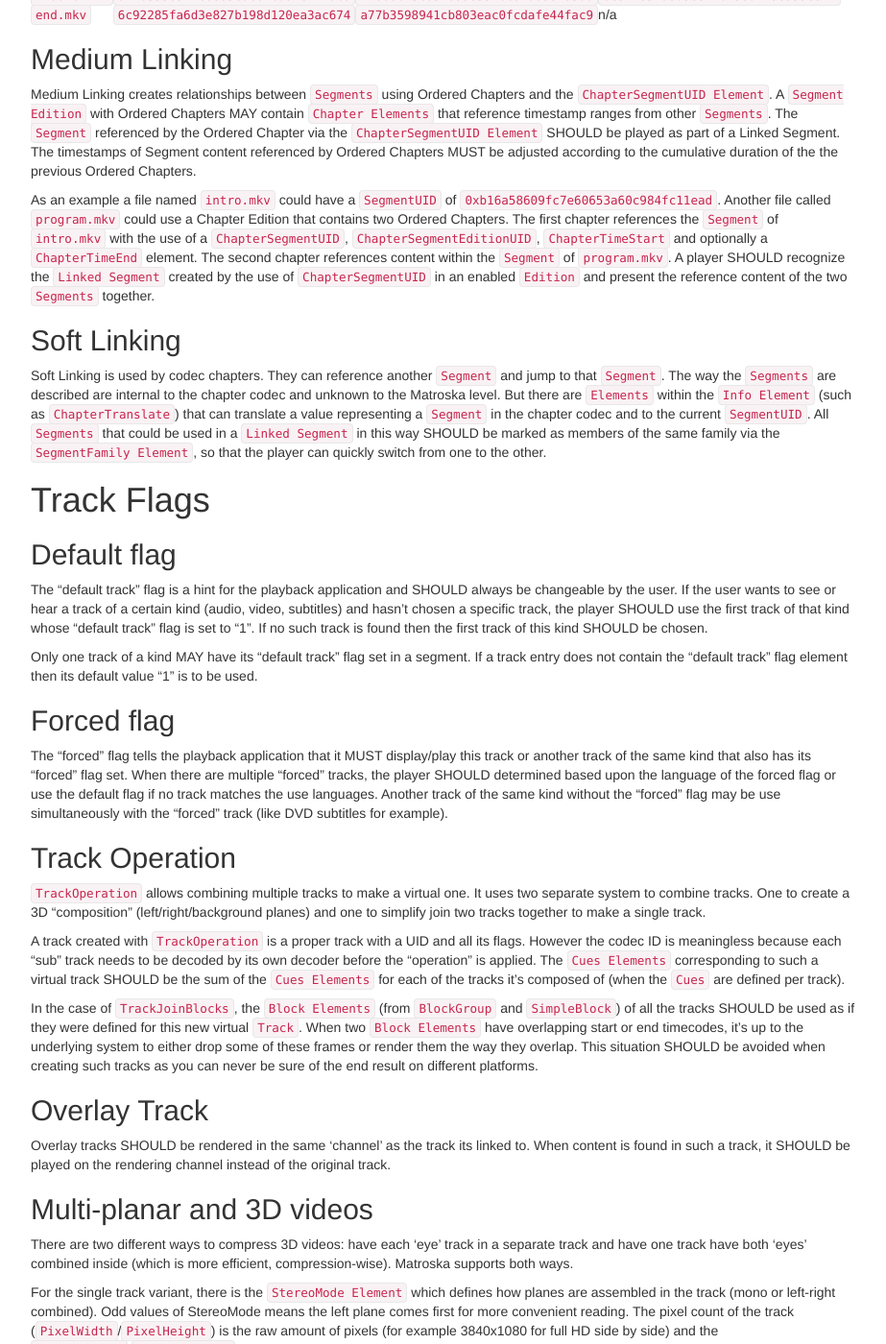
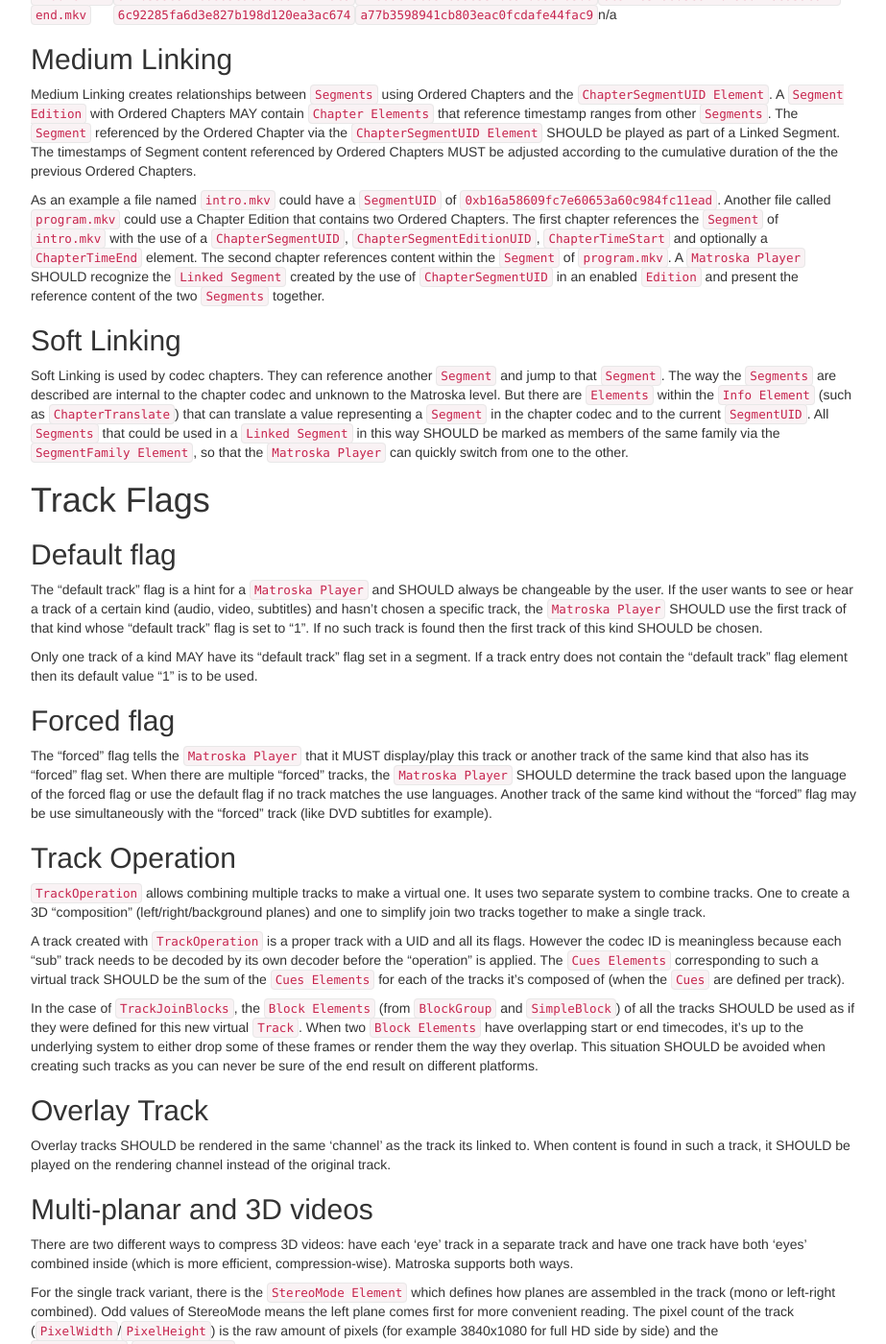
Before and after one commit to ietf-wg-cellar/matroska-specification, a Jekyll site: the page built from notes.md, in a window 1280 px wide and 1400 px high, scrolled down 2881 px. Shown: the whole window at 96% size, without its empty margins (273-1196 px from the left). Built offline with Jekyll 4.4.1, drawn with Linux system fonts in a browser that asks for light colours; our own code applies the rules of GitHub Pages for plain Markdown files; some of the changed text lies outside the part shown.

Commit message:
officiates use of Matroska Player and Matroska Reader (#200)
* officiates use of Matroska Player and Matroska Reader

* update determined with determine the track

```diff
--- a/notes.md
+++ b/notes.md
@@ -40,7 +40,7 @@
 
 # Image cropping
 
-The `PixelCrop Elements` (`PixelCropTop`, `PixelCropBottom`, `PixelCropRight` and `PixelCropLeft`) indicate when and by how much encoded videos frames SHOULD be cropped for display. These Elements allow edges of the frame that are not intended for display, such as the sprockets of a full-frame film scan or the VANC area of a digitized analog videotape, to be stored but hidden. `PixelCropTop` and `PixelCropBottom` store an integer of how many rows of pixels SHOULD be cropped from the top and bottom of the image (respectively). `PixelCropLeft` and `PixelCropRight` store an integer of how many columns of pixels SHOULD be cropped from the left and right of the image (respectively). For example, a pillar-boxed video that stores a 1440x1080 visual image within the center of a padded 1920x1080 encoded image MAY set both `PixelCropLeft` and `PixelCropRight` to `240`, so that a Matroska Player SHOULD crop off 240 columns of pixels from the left and right of the encoded image to present the image with the pillar-boxes hidden.
+The `PixelCrop Elements` (`PixelCropTop`, `PixelCropBottom`, `PixelCropRight` and `PixelCropLeft`) indicate when and by how much encoded videos frames SHOULD be cropped for display. These Elements allow edges of the frame that are not intended for display, such as the sprockets of a full-frame film scan or the VANC area of a digitized analog videotape, to be stored but hidden. `PixelCropTop` and `PixelCropBottom` store an integer of how many rows of pixels SHOULD be cropped from the top and bottom of the image (respectively). `PixelCropLeft` and `PixelCropRight` store an integer of how many columns of pixels SHOULD be cropped from the left and right of the image (respectively). For example, a pillar-boxed video that stores a 1440x1080 visual image within the center of a padded 1920x1080 encoded image MAY set both `PixelCropLeft` and `PixelCropRight` to `240`, so that a `Matroska Player` SHOULD crop off 240 columns of pixels from the left and right of the encoded image to present the image with the pillar-boxes hidden.
 
 # Matroska versioning
 
@@ -104,23 +104,23 @@
 
 Medium Linking creates relationships between `Segments` using Ordered Chapters and the `ChapterSegmentUID Element`. A `Segment Edition` with Ordered Chapters MAY contain `Chapter Elements` that reference timestamp ranges from other `Segments`. The `Segment` referenced by the Ordered Chapter via the `ChapterSegmentUID Element` SHOULD be played as part of a Linked Segment. The timestamps of Segment content referenced by Ordered Chapters MUST be adjusted according to the cumulative duration of the the previous Ordered Chapters.
 
-As an example a file named `intro.mkv` could have a `SegmentUID` of `0xb16a58609fc7e60653a60c984fc11ead`. Another file called `program.mkv` could use a Chapter Edition that contains two Ordered Chapters. The first chapter references the `Segment` of `intro.mkv` with the use of a `ChapterSegmentUID`, `ChapterSegmentEditionUID`, `ChapterTimeStart` and optionally a `ChapterTimeEnd` element. The second chapter references content within the `Segment` of `program.mkv`. A player SHOULD recognize the `Linked Segment` created by the use of `ChapterSegmentUID` in an enabled `Edition` and present the reference content of the two `Segments` together.
+As an example a file named `intro.mkv` could have a `SegmentUID` of `0xb16a58609fc7e60653a60c984fc11ead`. Another file called `program.mkv` could use a Chapter Edition that contains two Ordered Chapters. The first chapter references the `Segment` of `intro.mkv` with the use of a `ChapterSegmentUID`, `ChapterSegmentEditionUID`, `ChapterTimeStart` and optionally a `ChapterTimeEnd` element. The second chapter references content within the `Segment` of `program.mkv`. A `Matroska Player` SHOULD recognize the `Linked Segment` created by the use of `ChapterSegmentUID` in an enabled `Edition` and present the reference content of the two `Segments` together.
 
 ## Soft Linking
 
-Soft Linking is used by codec chapters. They can reference another `Segment` and jump to that `Segment`. The way the `Segments` are described are internal to the chapter codec and unknown to the Matroska level. But there are `Elements` within the `Info Element` (such as `ChapterTranslate`) that can translate a value representing a `Segment` in the chapter codec and to the current `SegmentUID`. All `Segments` that could be used in a `Linked Segment` in this way SHOULD be marked as members of the same family via the `SegmentFamily Element`, so that the player can quickly switch from one to the other.
+Soft Linking is used by codec chapters. They can reference another `Segment` and jump to that `Segment`. The way the `Segments` are described are internal to the chapter codec and unknown to the Matroska level. But there are `Elements` within the `Info Element` (such as `ChapterTranslate`) that can translate a value representing a `Segment` in the chapter codec and to the current `SegmentUID`. All `Segments` that could be used in a `Linked Segment` in this way SHOULD be marked as members of the same family via the `SegmentFamily Element`, so that the `Matroska Player` can quickly switch from one to the other.
 
 # Track Flags
 
 ## Default flag
 
-The "default track" flag is a hint for the playback application and SHOULD always be changeable by the user. If the user wants to see or hear a track of a certain kind (audio, video, subtitles) and hasn't chosen a specific track, the player SHOULD use the first track of that kind whose "default track" flag is set to "1". If no such track is found then the first track of this kind SHOULD be chosen.
+The "default track" flag is a hint for a `Matroska Player` and SHOULD always be changeable by the user. If the user wants to see or hear a track of a certain kind (audio, video, subtitles) and hasn't chosen a specific track, the `Matroska Player` SHOULD use the first track of that kind whose "default track" flag is set to "1". If no such track is found then the first track of this kind SHOULD be chosen.
 
 Only one track of a kind MAY have its "default track" flag set in a segment. If a track entry does not contain the "default track" flag element then its default value "1" is to be used.
 
 ## Forced flag
 
-The "forced" flag tells the playback application that it MUST display/play this track or another track of the same kind that also has its "forced" flag set. When there are multiple "forced" tracks, the player SHOULD determined based upon the language of the forced flag or use the default flag if no track matches the use languages. Another track of the same kind without the "forced" flag may be use simultaneously with the "forced" track (like DVD subtitles for example).
+The "forced" flag tells the `Matroska Player` that it MUST display/play this track or another track of the same kind that also has its "forced" flag set. When there are multiple "forced" tracks, the `Matroska Player` SHOULD determine the track based upon the language of the forced flag or use the default flag if no track matches the use languages. Another track of the same kind without the "forced" flag may be use simultaneously with the "forced" track (like DVD subtitles for example).
 
 ## Track Operation
 
@@ -146,7 +146,7 @@
 
 The 3D support is still in infancy and may evolve to support more features.
 
-The StereoMode used to be part of Matroska v2 but it didn't meet the requirement for multiple tracks. There was also a bug in libmatroska prior to 0.9.0 that would save/read it as 0x53B9 instead of 0x53B8. Readers may support these legacy files by checking Matroska v2 or 0x53B9. The [older values](http://www.matroska.org/node/1/revisions/74/view#StereoMode) were 0: mono, 1: right eye, 2: left eye, 3: both eyes.
+The StereoMode used to be part of Matroska v2 but it didn't meet the requirement for multiple tracks. There was also a bug in libmatroska prior to 0.9.0 that would save/read it as 0x53B9 instead of 0x53B8. `Matroska Readers` may support these legacy files by checking Matroska v2 or 0x53B9. The [older values](http://www.matroska.org/node/1/revisions/74/view#StereoMode) were 0: mono, 1: right eye, 2: left eye, 3: both eyes.
 
 
 # Timecodes
@@ -236,6 +236,6 @@
 
 When playing back a track using the `TrackTimecodeScale`, if the track is being played by itself, there is no need to scale it. From the above example, when playing the Video with the NTSC Audio, neither are scaled. However, when playing back the Video with the PAL Audio, the timecodes from the PAL Audio track are scaled using the `TrackTimecodeScale`, resulting in the video playing back in synch with the audio.
 
-It would be possible for a player to also adjust the audio's samplerate at the same time as adjusting the timecodes if you wanted to play the two audio streams synchronously. It would also be possible to adjust the video to match the audio's speed. However, for playback, the selected track(s) timecodes SHOULD be adjusted if they need to be scaled.
+It would be possible for a `Matroska Player` to also adjust the audio's samplerate at the same time as adjusting the timecodes if you wanted to play the two audio streams synchronously. It would also be possible to adjust the video to match the audio's speed. However, for playback, the selected track(s) timecodes SHOULD be adjusted if they need to be scaled.
 
 While the above example deals specifically with audio tracks, this element can be used to align video, audio, subtitles, or any other type of track contained in a Matroska file.
```
Also changed, not shown: chapters.md (+3 -3 lines), cues.md (+1 -1 lines), diagram.md (+1 -1 lines), menu.md (+7 -7 lines), streaming.md (+1 -1 lines).
